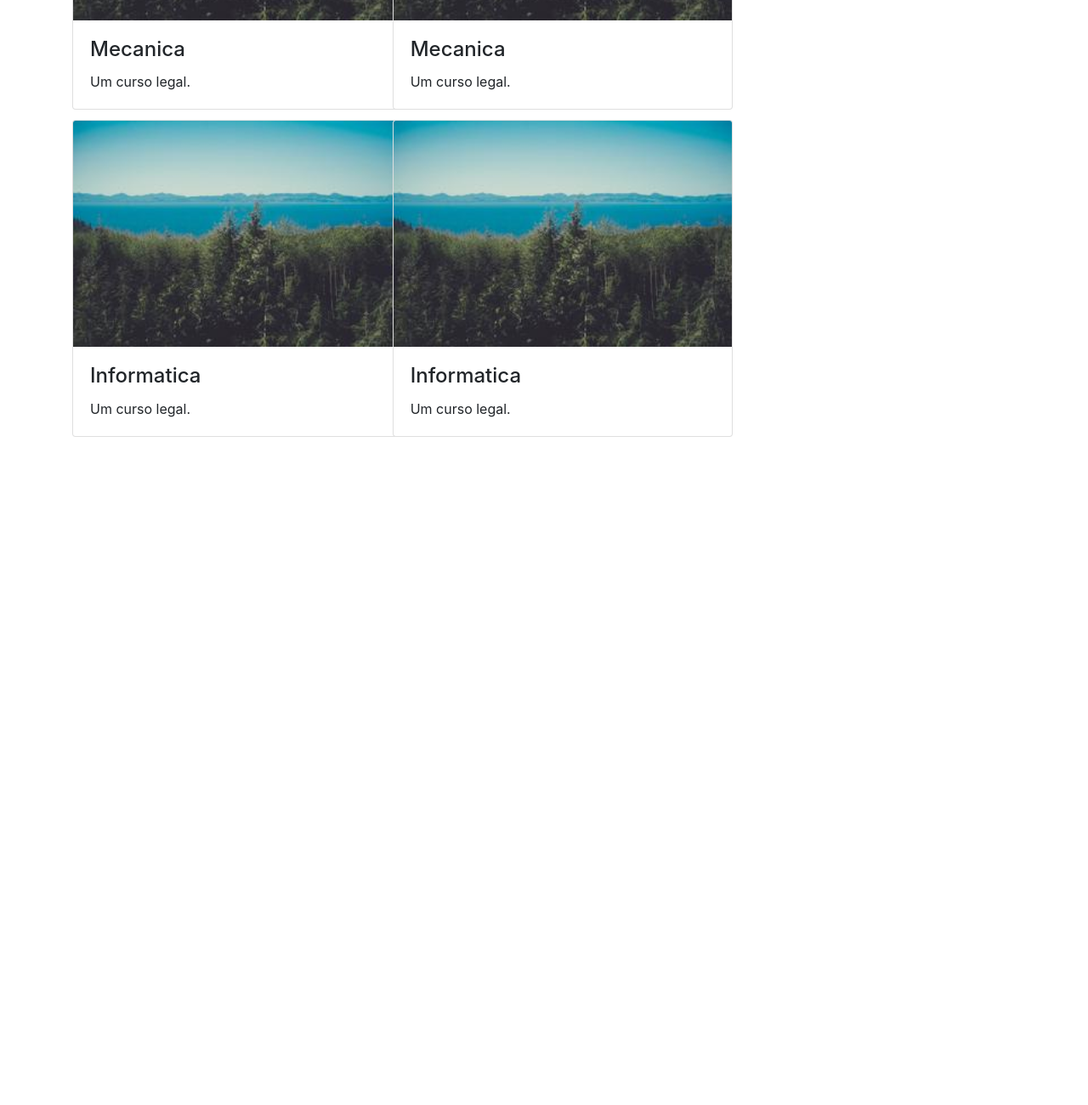
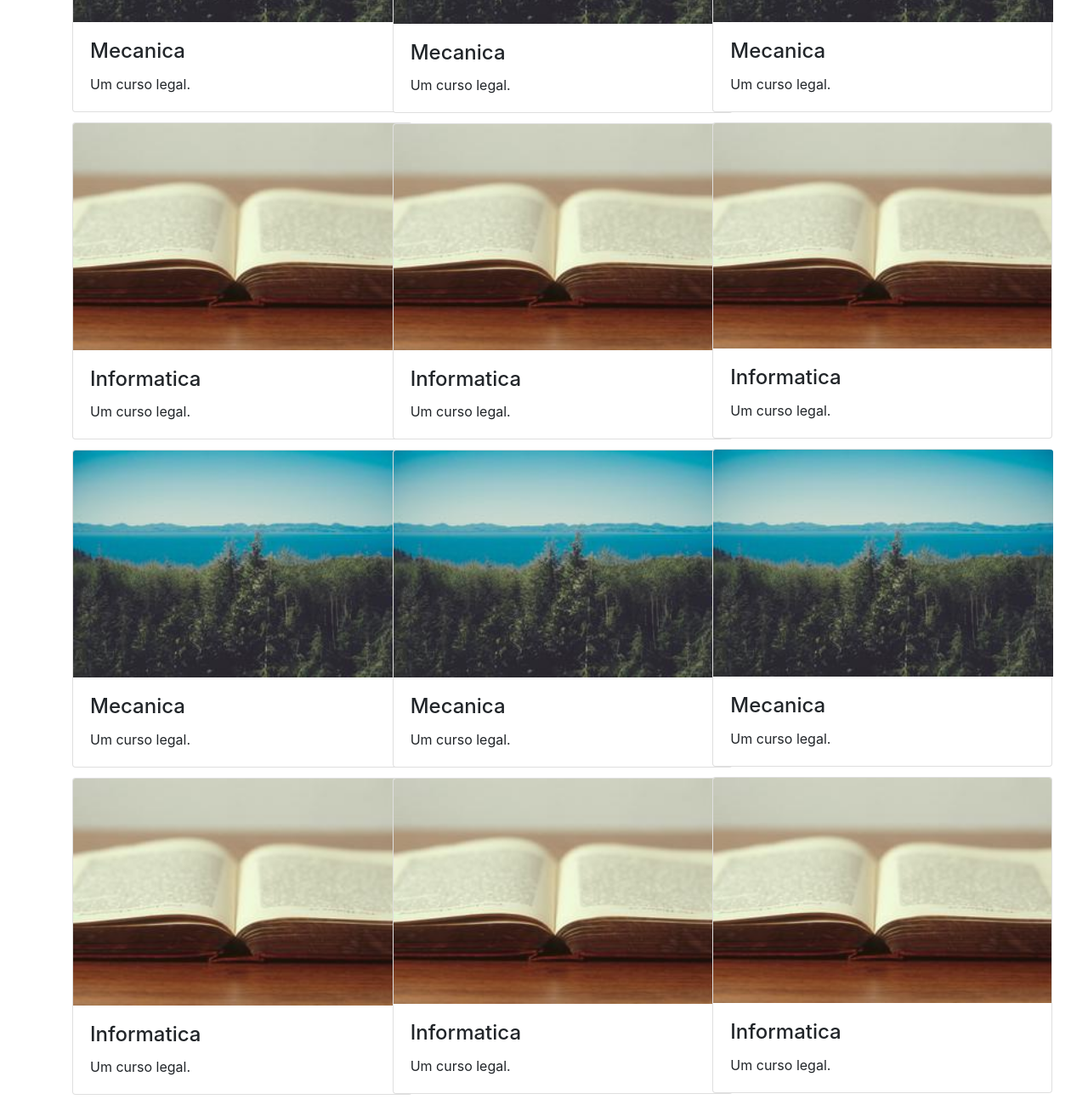
Before and after one commit to gabriel80546/Loki, a plain HTML site: page index.html in a window 1280 px wide. Shown: the part 1011-2311 px from the top of the page at 85% size. Before the commit the page ends 1537 px from the top, so only its background shows below. Drawn offline with Linux system fonts and the light colour scheme.

Commit message:
Add files via upload

```diff
--- a/index.html
+++ b/index.html
@@ -18,7 +18,7 @@
 
 
    <a class="navbar-brand" href="#">
-    <img src="assets/imagems/24.jpg" alt="Logo" style="width:40px;">
+    <img src="logo2.png" alt="Logo" style="width:40px;">
   </a>
 
 
@@ -35,27 +35,14 @@
   <div class="collapse navbar-collapse" id="collapsibleNavbar">
     <ul class="navbar-nav">
       <li class="nav-item">
-        <a class="nav-link" href="#">Link</a>
+        <a class="nav-link" href="#">Cursos</a>
+      </li>
+      <li class="nav-item">
+        <a class="nav-link" href="#">Eventos</a>
       </li>
       <li class="nav-item">
         <a class="nav-link" href="#">Link</a>
       </li>
-      <li class="nav-item">
-        <a class="nav-link" href="#">Link</a>
-      </li>
-
-          <li class="nav-item dropdown">
-      <a class="nav-link dropdown-toggle" href="#" id="navbardrop" data-toggle="dropdown">
-        Dropdown link
-      </a>
-      <div class="dropdown-menu">
-        <a class="dropdown-item" href="#">Link 1</a>
-        <a class="dropdown-item" href="#">Link 2</a>
-        <a class="dropdown-item" href="#">Link 3</a>
-      </div>
-    </li>
-
-
 
     </ul>
   </div>
@@ -100,7 +87,7 @@
     <div class="card-columns">
 
       <div class="card" style="width:400px">
-        <img class="card-img-top" src="assets/imagems/1.jpg" alt="Card image">
+        <img class="card-img-top" src="assets/imagems/1.jpg" alt="Card image" style="width: inherit; height: inherit">
         <div class="card-body">
           <h4 class="card-title">Mecanica</h4>
           <p class="card-text">Um curso legal.</p>
@@ -108,7 +95,7 @@
       </div>
 
       <div class="card" style="width:400px">
-        <img class="card-img-top" src="assets/imagems/1.jpg" alt="Card image">
+        <img class="card-img-top" src="assets/imagems/24.jpg" alt="Card image">
         <div class="card-body">
           <h4 class="card-title">Informatica</h4>
           <p class="card-text">Um curso legal.</p>
@@ -116,7 +103,7 @@
       </div>
 
       <div class="card" style="width:400px">
-        <img class="card-img-top" src="assets/imagems/1.jpg" alt="Card image">
+        <img class="card-img-top" src="assets/imagems/1.jpg" alt="Card image" style="width: inherit; height: inherit">
         <div class="card-body">
           <h4 class="card-title">Mecanica</h4>
           <p class="card-text">Um curso legal.</p>
@@ -124,7 +111,7 @@
       </div>
 
       <div class="card" style="width:400px">
-        <img class="card-img-top" src="assets/imagems/1.jpg" alt="Card image">
+        <img class="card-img-top" src="assets/imagems/24.jpg" alt="Card image" style="width: inherit; height: inherit">
         <div class="card-body">
           <h4 class="card-title">Informatica</h4>
           <p class="card-text">Um curso legal.</p>
@@ -132,7 +119,7 @@
       </div>
 
       <div class="card" style="width:400px">
-        <img class="card-img-top" src="assets/imagems/1.jpg" alt="Card image">
+        <img class="card-img-top" src="assets/imagems/1.jpg" alt="Card image" style="width: inherit; height: inherit">
         <div class="card-body">
           <h4 class="card-title">Mecanica</h4>
           <p class="card-text">Um curso legal.</p>
@@ -140,7 +127,7 @@
       </div>
 
       <div class="card" style="width:400px">
-        <img class="card-img-top" src="assets/imagems/1.jpg" alt="Card image">
+        <img class="card-img-top" src="assets/imagems/24.jpg" alt="Card image" style="width: inherit; height: inherit">
         <div class="card-body">
           <h4 class="card-title">Informatica</h4>
           <p class="card-text">Um curso legal.</p>
@@ -148,7 +135,7 @@
       </div>
 
       <div class="card" style="width:400px">
-        <img class="card-img-top" src="assets/imagems/1.jpg" alt="Card image">
+        <img class="card-img-top" src="assets/imagems/1.jpg" alt="Card image" style="width: inherit; height: inherit">
         <div class="card-body">
           <h4 class="card-title">Mecanica</h4>
           <p class="card-text">Um curso legal.</p>
@@ -156,7 +143,7 @@
       </div>
 
       <div class="card" style="width:400px">
-        <img class="card-img-top" src="assets/imagems/1.jpg" alt="Card image">
+        <img class="card-img-top" src="assets/imagems/24.jpg" alt="Card image" style="width: inherit; height: inherit">
         <div class="card-body">
           <h4 class="card-title">Informatica</h4>
           <p class="card-text">Um curso legal.</p>
@@ -164,7 +151,7 @@
       </div>
 
       <div class="card" style="width:400px">
-        <img class="card-img-top" src="assets/imagems/1.jpg" alt="Card image">
+        <img class="card-img-top" src="assets/imagems/1.jpg" alt="Card image" style="width: inherit; height: inherit">
         <div class="card-body">
           <h4 class="card-title">Mecanica</h4>
           <p class="card-text">Um curso legal.</p>
@@ -172,7 +159,72 @@
       </div>
 
       <div class="card" style="width:400px">
-        <img class="card-img-top" src="assets/imagems/1.jpg" alt="Card image">
+        <img class="card-img-top" src="assets/imagems/24.jpg" alt="Card image">
+        <div class="card-body">
+          <h4 class="card-title">Informatica</h4>
+          <p class="card-text">Um curso legal.</p>
+        </div>
+      </div>
+
+      <div class="card" style="width:400px">
+        <img class="card-img-top" src="assets/imagems/1.jpg" alt="Card image" style="width: inherit; height: inherit">
+        <div class="card-body">
+          <h4 class="card-title">Mecanica</h4>
+          <p class="card-text">Um curso legal.</p>
+        </div>
+      </div>
+
+      <div class="card" style="width:400px">
+        <img class="card-img-top" src="assets/imagems/24.jpg" alt="Card image">
+        <div class="card-body">
+          <h4 class="card-title">Informatica</h4>
+          <p class="card-text">Um curso legal.</p>
+        </div>
+      </div>
+
+      <div class="card" style="width:400px">
+        <img class="card-img-top" src="assets/imagems/1.jpg" alt="Card image" style="width: inherit; height: inherit">
+        <div class="card-body">
+          <h4 class="card-title">Mecanica</h4>
+          <p class="card-text">Um curso legal.</p>
+        </div>
+      </div>
+
+      <div class="card" style="width:400px">
+        <img class="card-img-top" src="assets/imagems/24.jpg" alt="Card image">
+        <div class="card-body">
+          <h4 class="card-title">Informatica</h4>
+          <p class="card-text">Um curso legal.</p>
+        </div>
+      </div>
+
+      <div class="card" style="width:400px">
+        <img class="card-img-top" src="assets/imagems/1.jpg" alt="Card image" style="width: inherit; height: inherit">
+        <div class="card-body">
+          <h4 class="card-title">Mecanica</h4>
+          <p class="card-text">Um curso legal.</p>
+        </div>
+      </div>
+
+      <div class="card" style="width:400px">
+        <img class="card-img-top" src="assets/imagems/24.jpg" alt="Card image">
+        <div class="card-body">
+          <h4 class="card-title">Informatica</h4>
+          <p class="card-text">Um curso legal.</p>
+        </div>
+      </div>
+
+
+      <div class="card" style="width:400px">
+        <img class="card-img-top" src="assets/imagems/1.jpg" alt="Card image" style="width: inherit; height: inherit">
+        <div class="card-body">
+          <h4 class="card-title">Mecanica</h4>
+          <p class="card-text">Um curso legal.</p>
+        </div>
+      </div>
+
+      <div class="card" style="width:400px">
+        <img class="card-img-top" src="assets/imagems/24.jpg" alt="Card image">
         <div class="card-body">
           <h4 class="card-title">Informatica</h4>
           <p class="card-text">Um curso legal.</p>
```
